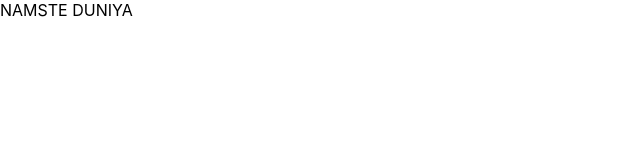
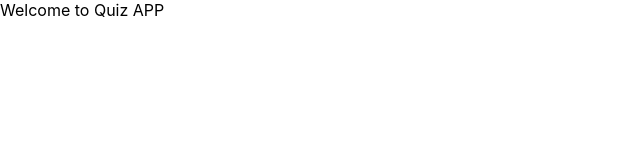
Before and after one commit to shrijit01/learnit, a React (Create React App) app: page / in a window 1280 px wide. Shown: the top 160 px of the page, without its empty margins (0-640 px from the left). Built offline with nearby package versions, Linux system fonts and the light colour scheme.

Commit message:
updated txt and app js

```diff
--- a/src/App.js
+++ b/src/App.js
@@ -4,7 +4,7 @@ function App() {
   console.log("Hello")
 
   return (
-    <div>NAMSTE DUNIYA</div>
+    <div>Welcome to Quiz APP</div>
   )
 }
 
```
